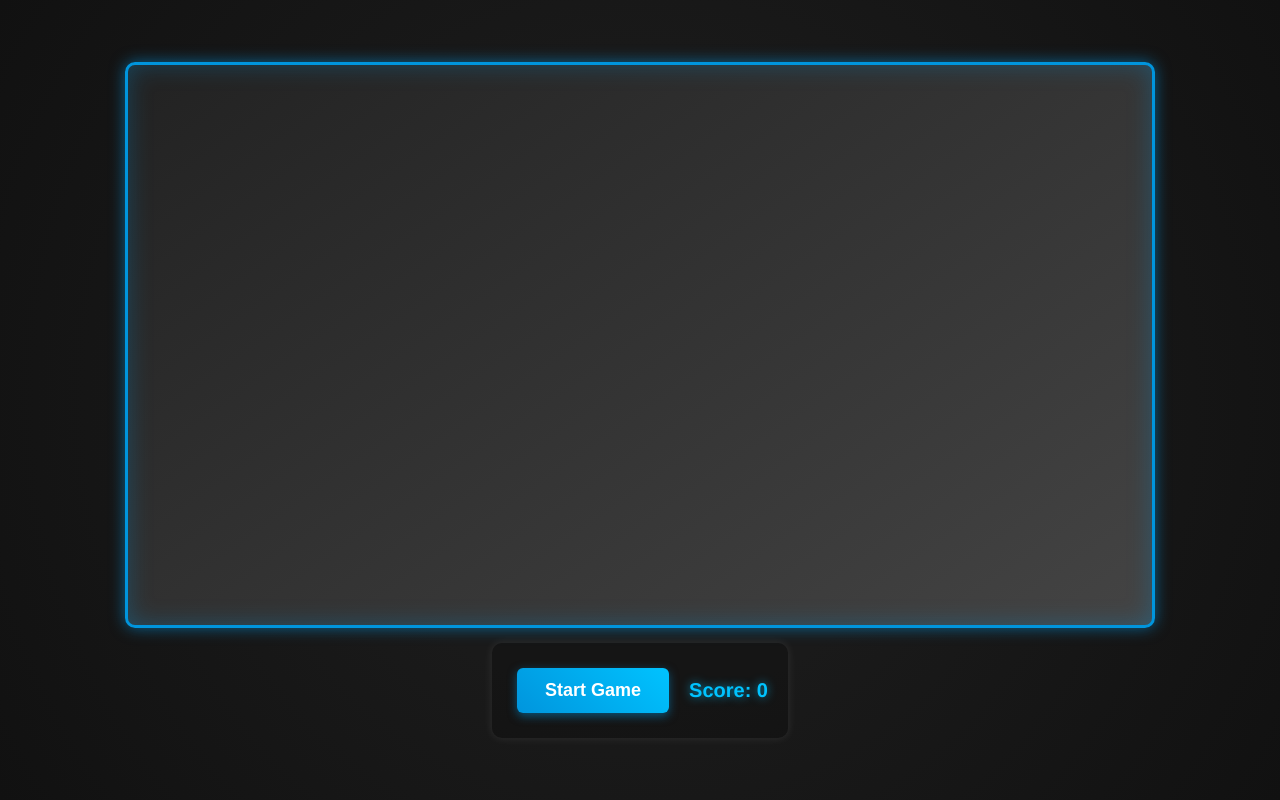
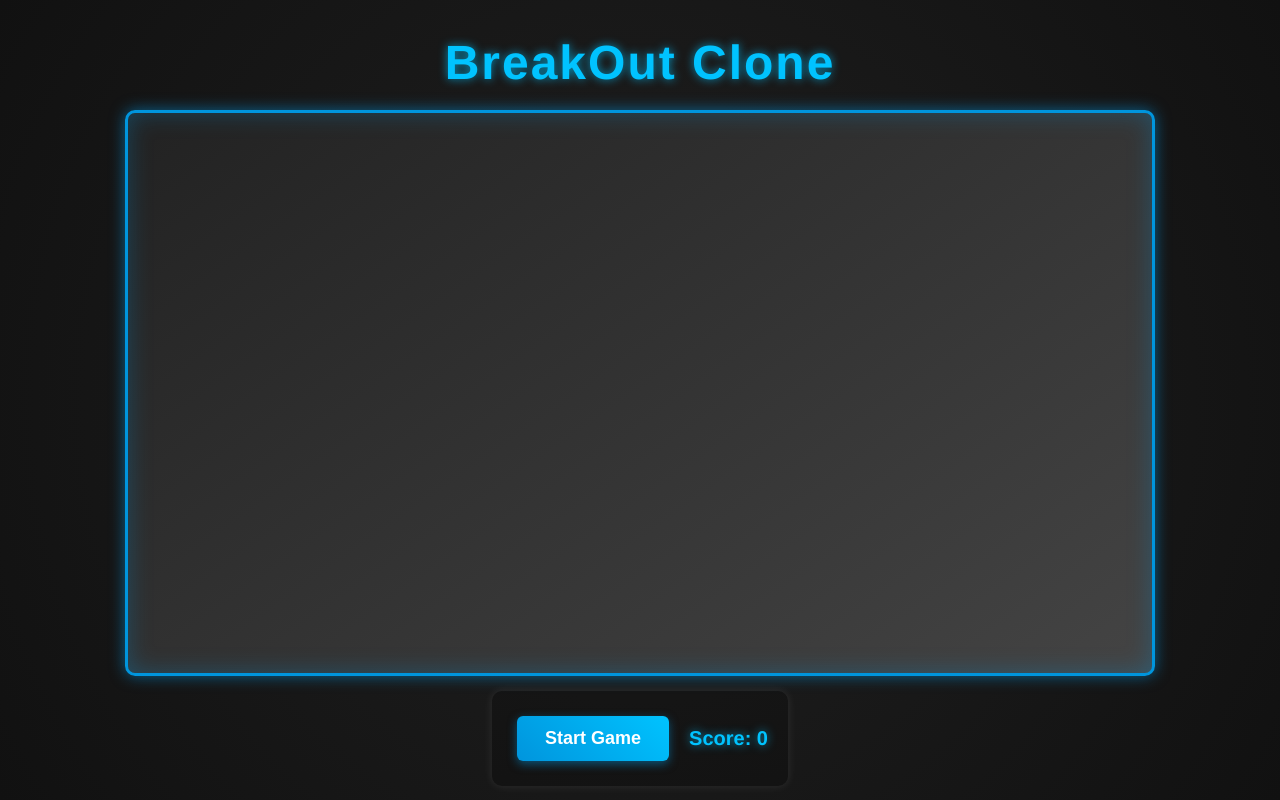
Before and after one commit to prneiderball/jsbreakout-clone, a plain HTML site: page index.html in a window 1280 px wide. Drawn offline with Linux system fonts and the light colour scheme.

Commit message:
created heading
Created a title heading

```diff
--- a/index.html
+++ b/index.html
@@ -7,6 +7,7 @@
     <link rel="stylesheet" href="style.css" />
   </head>
   <body>
+    <h1 class="gametitle">BreakOut Clone</h1>
     <canvas id="myCanvas"></canvas>
     <div class="controls">
       <button id="runButton">Start Game</button>
--- a/style.css
+++ b/style.css
@@ -14,6 +14,16 @@ body {
   background: radial-gradient(circle, #1a1a1a 40%, #111 100%);
   font-family: "Helvetica Neue", Arial, sans-serif;
   color: #f5f5f5;
+}
+
+.gametitle {
+  font-size: 3em;
+  font-family: "Helvetica Neue", Arial, sans-serif;
+  color: #00c3ff;
+  text-align: center;
+  margin: 20px 0;
+  text-shadow: 0 0 10px rgba(0, 195, 255, 0.7);
+  letter-spacing: 2px;
 }
 
 /* Game Canvas */
```
